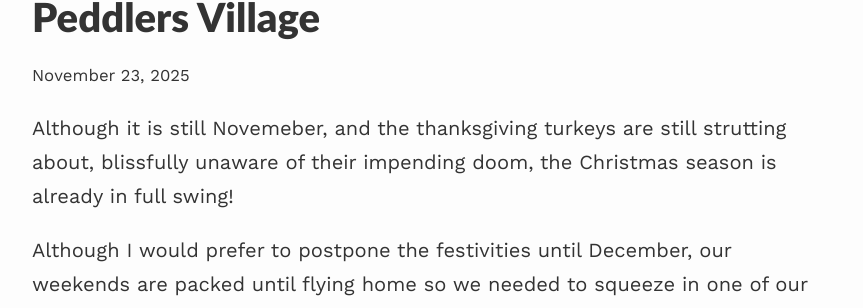
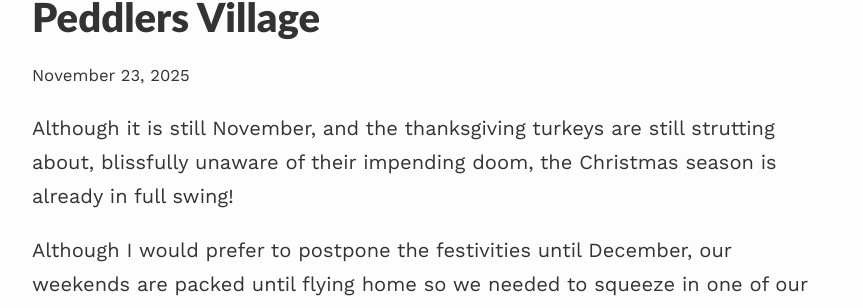
Before and after one commit to callumf8/callumf8.github.io, a Jekyll site: the page built from _posts/2025-11-23-peddlers.md, in a window 1280 px wide. Shown: the part 191-499 px from the top of the page, without its empty margins (208-1071 px from the left). Built offline with Jekyll 4.4.1, drawn with Linux system fonts in a browser that asks for light colours.

Commit message:
Typos corrected.

```diff
--- a/_posts/2025-11-23-peddlers.md
+++ b/_posts/2025-11-23-peddlers.md
@@ -3,7 +3,7 @@
 title: "Peddlers Village"
 ---
 
-Although it is still Novemeber, and the thanksgiving turkeys are still strutting about, blissfully unaware of their impending doom, the Christmas season is already in full swing!
+Although it is still November, and the thanksgiving turkeys are still strutting about, blissfully unaware of their impending doom, the Christmas season is already in full swing!
 
 Although I would prefer to postpone the festivities until December, our weekends are packed until flying home so we needed to squeeze in one of our favourite US traditions early. We drove down into PA and towards Peddlers Village. This quaint setup of stores, cafes and galleries is already decked out for the season. We started our exploration by judging the gingerbread house creations, which as always, displayed a level of sculptured mastery worthy of Bernini.
 
```
Also changed, not shown: index.md (+1 -1 lines).
